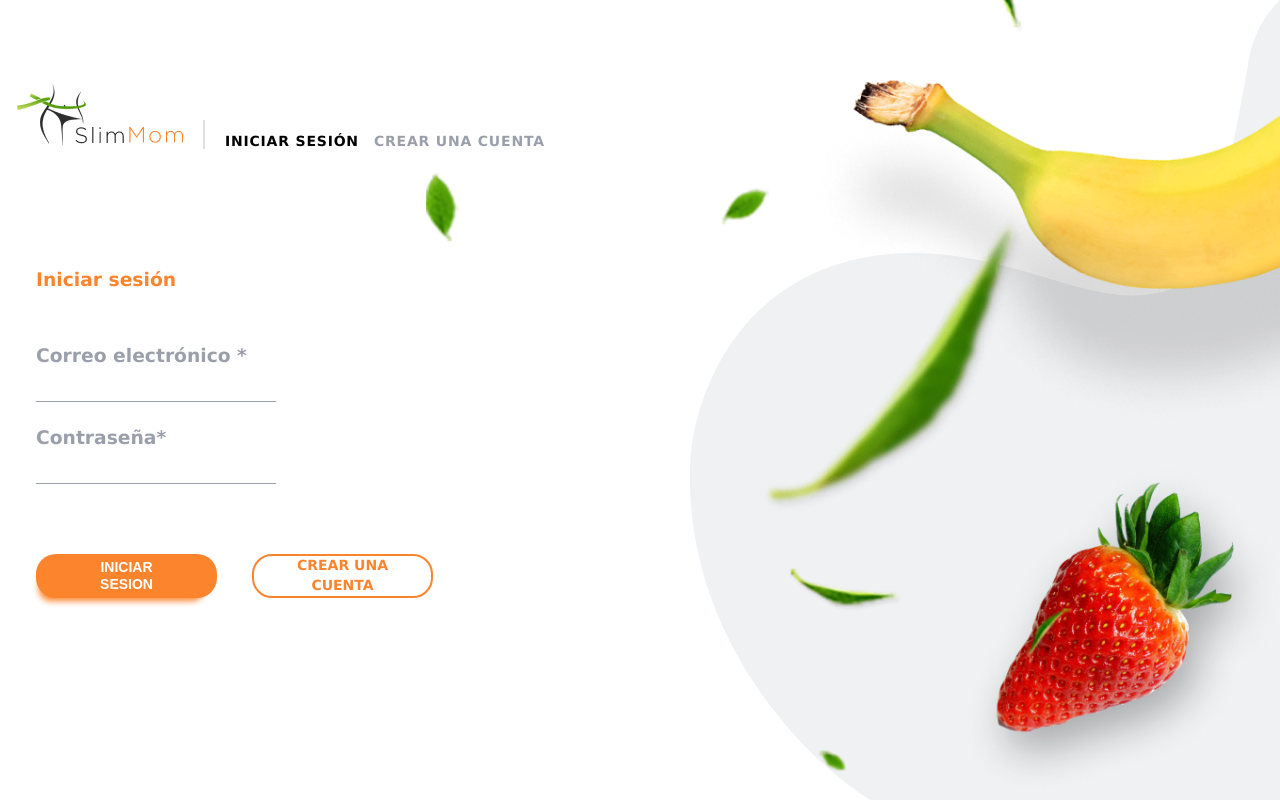
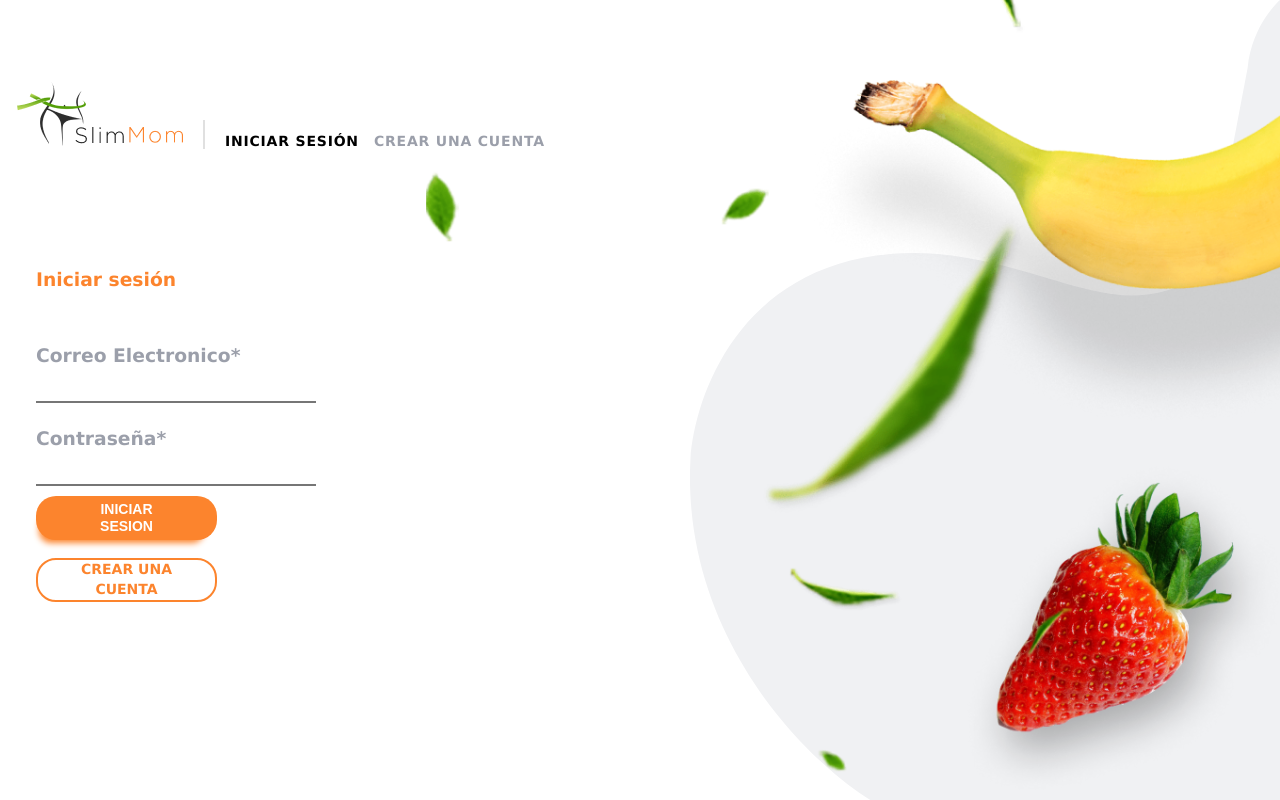
Before and after one commit to Pugli87/project-last_chance, a React (Create React App) app: page / in a window 1280 px wide. Both pictures are taken after a click on the item "INICIAR SESIÓN". Built offline with nearby package versions, Linux system fonts and the light colour scheme.

Commit message:
changes 5

```diff
--- a/src/components/Modal/ModalContent/ModalContent.jsx
+++ b/src/components/Modal/ModalContent/ModalContent.jsx
@@ -1,7 +1,7 @@
 import React, { useState } from 'react';
 import Modal from '../Modal';
 import { Button } from 'components/Button/Button';
-import { BoxButton } from '../../dataForm/dataForm.styled';
+import { BoxButton } from '../../DataForm/dataForm.styled';
 import { Container } from '../Modal.styled';
 
 const ModalHome = () => {
--- a/src/components/pages/Calculator/Calculator.jsx
+++ b/src/components/pages/Calculator/Calculator.jsx
@@ -1,5 +1,5 @@
 import { Container } from './calculator.styled';
-import DataForm from '../../dataForm/dataForm';
+import DataForm from '../../DataForm/DataForm';
 import { Button } from 'components/Button/Button';
 
 const Calculator = () => {
--- a/src/components/pages/Home/Home.jsx
+++ b/src/components/pages/Home/Home.jsx
@@ -1,5 +1,5 @@
 import React from 'react';
-import DataForm from '../../dataForm/dataForm';
+import DataForm from '../../DataForm/DataForm';
 import ModalHome from '../../Modal/ModalContent/ModalContent';
 
 function Home() {
--- a/src/components/pages/Login/Login.css
+++ b/src/components/pages/Login/Login.css
@@ -11,26 +11,19 @@
     display: flex;
     flex-direction: row;
     max-width: 100%;
-
     justify-content: space-between;
 }
 
-.Input{
-    width: 240px;
-    padding: 10px;
-    margin-bottom: 10px;
-    border: 1px solid #9B9FAA;
-    border-left: none;
-    border-top: none;
-    border-right: none;
-    outline: none;
-
+.input{
     &:focus{
         border: 1px solid #FC842D;
         border-left: none;
         border-top: none;
         border-right: none;
     }
+
+
+
 
 }
 
@@ -118,25 +111,3 @@
 
 
 /* /////////////////////////////////////////////////////////////////////////// */
-
-@media screen and (max-width:320px) {
-    .Container{
-        width: 280px;
-        margin-top: 32px;
-        margin-left: 10px;
-        margin-right: 10px;
-        display: flex;
-        flex-direction: column;
-        justify-content: center;
-        align-items: center;
-    }
-
-    .ContButton{
-        margin-top: 60px;
-        display: flex;
-        flex-direction: column;
-        max-width: 100%;
-        align-items: center;
-        height: 110px;
-    }
-}
--- a/src/components/pages/Login/Login.js
+++ b/src/components/pages/Login/Login.js
@@ -1,59 +1,257 @@
 import React, { useState } from 'react';
 import "./Login.css";
-import { Link} from 'react-router-dom'
+import { Link} from 'react-router-dom';
+import styled from 'styled-components';
 
 const Login = () => {
 
   const [email, setEmail] = useState('');
   const [password, setPassword] = useState('');
+  const [emailValid, setEmailValid] = useState(true);
+  const [passwordValid, setPasswordValid] = useState(true);
 
 
-  const handleSubmit = (e) => {
-    e.preventDefault();
 
+  const handleSubmit = event => {
+    event.preventDefault();
+
+    if (!email.trim()) {
+      setEmailValid(false);
+    } else {
+      setEmailValid(true);
+    }
+
+
+    if (!password.trim()) {
+      setPasswordValid(false);
+    } else {
+      setPasswordValid(true);
+
+    }
+
+    if (emailValid && passwordValid) {
+      console.log('Correo:', email);
+      console.log('Contraseña:', password);
+    }
   };
 
+  const Container = styled.div`
+  max-width: 437px;
+  margin-top: 100px;
+  padding: 20px;
+  left: 10px;
+  top: 100px;
+
+
+  @media screen and (max-width:320px) {
+    width: 280px;
+    margin-top: 32px;
+    margin-left: 10px;
+    margin-right: 10px;
+    display: flex;
+    flex-direction: column;
+    justify-content: center;
+    align-items: center;
+  }
+
+  `;
+
+const Tittle = styled.h3`
+  color: #FC842D;
+  font-weight: 700;
+  size: 14px;
+  margin-bottom: 55px;
+  }
+`;
+
+const SubTittle = styled.h3`
+color: #9B9FAA;
+font-weight: 700;
+size: 14px;
+margin-bottom: 15px;
+`;
+
+const Input = styled.input`
+    width: 280px;
+    margin-bottom: 10px;
+    border-left: none;
+    border-top: none;
+    border-right: none;
+    outline: none;
+
+  &:hover{
+    border: 1px solid #FC842D;
+    border-left: none;
+    border-top: none;
+    border-right: none;
+  }
+`;
+
+const ContButton = styled.div`
+@media screen and (max-width:320px){
+  margin-top: 60px;
+  display: flex;
+  flex-direction: column;
+  max-width: 100%;
+  align-items: center;
+  height: 110px;
+}
+`;
+
+const InputWanning = styled.input`
+width: 280px;
+height: 50px;
+margin-bottom: 10px;
+border: 1px solid red;
+border-left: none;
+border-top: none;
+border-right: none;
+outline: none;
+color: red;
+`;
+
+const ContFormCorreo = styled.div`
+  width: 290px;
+  margin-bottom: 15px;
+  &:hover {
+    h3 {
+      color: #FC842D;
+    }
+
+    input {
+      border: 1px solid #FC842D;
+      border-left: none;
+      border-top: none;
+      border-right: none;
+    }
+  }
+
+  &:focus-within {
+    h3 {
+      color: #FC842D;
+    }
+
+    input {
+      border: 1px solid #FC842D;
+      border-left: none;
+      border-top: none;
+      border-right: none;
+    }
+  }
+`;
+
+const ContFormContra = styled.div`
+  width: 290px;
+  &:hover {
+    h3 {
+      color: #FC842D;
+    }
+
+    input {
+      border: 1px solid #FC842D;
+      border-left: none;
+      border-top: none;
+      border-right: none;
+    }
+  }
+
+  &:focus-within {
+    h3 {
+      color: #FC842D;
+    }
+
+    input {
+      border: 1px solid #FC842D;
+      border-left: none;
+      border-top: none;
+      border-right: none;
+    }
+  }
+`;
+
+const Button = styled.button`
+width: 181px;
+height: 44px;
+border: none;
+border-radius: 20px;
+margin-bottom: 18px;
+cursor: pointer;
+background-color: #FC842D;
+box-shadow: -5px 11px 6px -8px rgba(252,132,45,1);
+`;
+
+const TextButtonIniciar = styled.p`
+width: 80px;
+color: #fff;
+margin: auto;
+font-weight: 700;
+font-size: 14px;
+line-height: 17.01px;
+`;
+
+const TextButtonCrear = styled.p`
+margin: auto;
+font-weight: 700;
+font-size: 14px;
+line-height: 17.01px;
+width: 108px;
+color: #FC842D;
+display: flex;
+justify-content: center;
+padding: 0;
+`;
+
+
+
   return (
-    <div className='Container'>
-      <h3 className='tittle'>Iniciar sesión</h3>
+    <Container>
+      <Tittle>Iniciar sesión</Tittle>
       <form onSubmit={handleSubmit}>
-        <div className='contCorreo'>
-        <h3 className='subTittle'>Correo electrónico *</h3>
-        <input
-          className='Input'
+        <ContFormCorreo>
+        <SubTittle className='subTittle'>Correo Electronico*</SubTittle>
+          {emailValid ? <Input
           type="email"
-          placeholder=""
+          value={email}
+          onChange={event => setEmail(event.target.value)}
+
+          /> : <InputWanning
+          type="email"
+          placeholder="El correo electronico es un campo obligatorio"
           value={email}
           onChange={(e) => setEmail(e.target.value)}
           />
-        </div>
-        <div className='contContra'>
-        <h3 className='subTittle'>Contraseña*</h3>
-        <input
-          className='Input'
+          }
+        </ContFormCorreo>
+        <ContFormContra >
+        <SubTittle className='subTittle'>Contraseña*</SubTittle>
+        {passwordValid ? <Input
           type="password"
           placeholder=""
           value={password}
           onChange={(e) => setPassword(e.target.value)}
+          /> : <InputWanning
+          type="password"
+          placeholder="El correo electronico es un campo obligatorio"
+          value={password}
+          onChange={(e) => setPassword(e.target.value)}
           />
-        </div>
-        <div className='ContButton'>
-        <button className='Button ButtonIniciar' type="submit">
-          <p className='textButton textButtonIniciar'>INICIAR</p>
-          <p className='textButton textButtonIniciar'>SESION</p>
-
-          </button>
+      }
+        </ContFormContra>
+        <ContButton>
+          <Button type="submit">
+            <TextButtonIniciar>INICIAR</TextButtonIniciar>
+            <TextButtonIniciar>SESION</TextButtonIniciar>
+          </Button>
           <Link
             to={'/register'}
             className='Button ButtonCrear'
           >
-          <p className='textButton textButtonCrear'>CREAR UNA</p>
-          <p className='textButton textButtonCrear'>CUENTA</p>
-
+            <TextButtonCrear>CREAR UNA</TextButtonCrear>
+            <TextButtonCrear>CUENTA</TextButtonCrear>
           </Link>
-        </div>
+        </ContButton>
       </form>
-    </div>
+    </Container>
   );
 };
 
--- a/src/router/App.jsx
+++ b/src/router/App.jsx
@@ -1,6 +1,6 @@
 import { BrowserRouter } from 'react-router-dom';
 import AppRouter from './AppRouter';
-import GeneralLayout from '../components/layout/GeneralLayout';
+import GeneralLayout from '../components/Layout/GeneralLayout';
 
 const App = () => {
   return (
```
Lines whose indentation alone changed are shown as unchanged.
